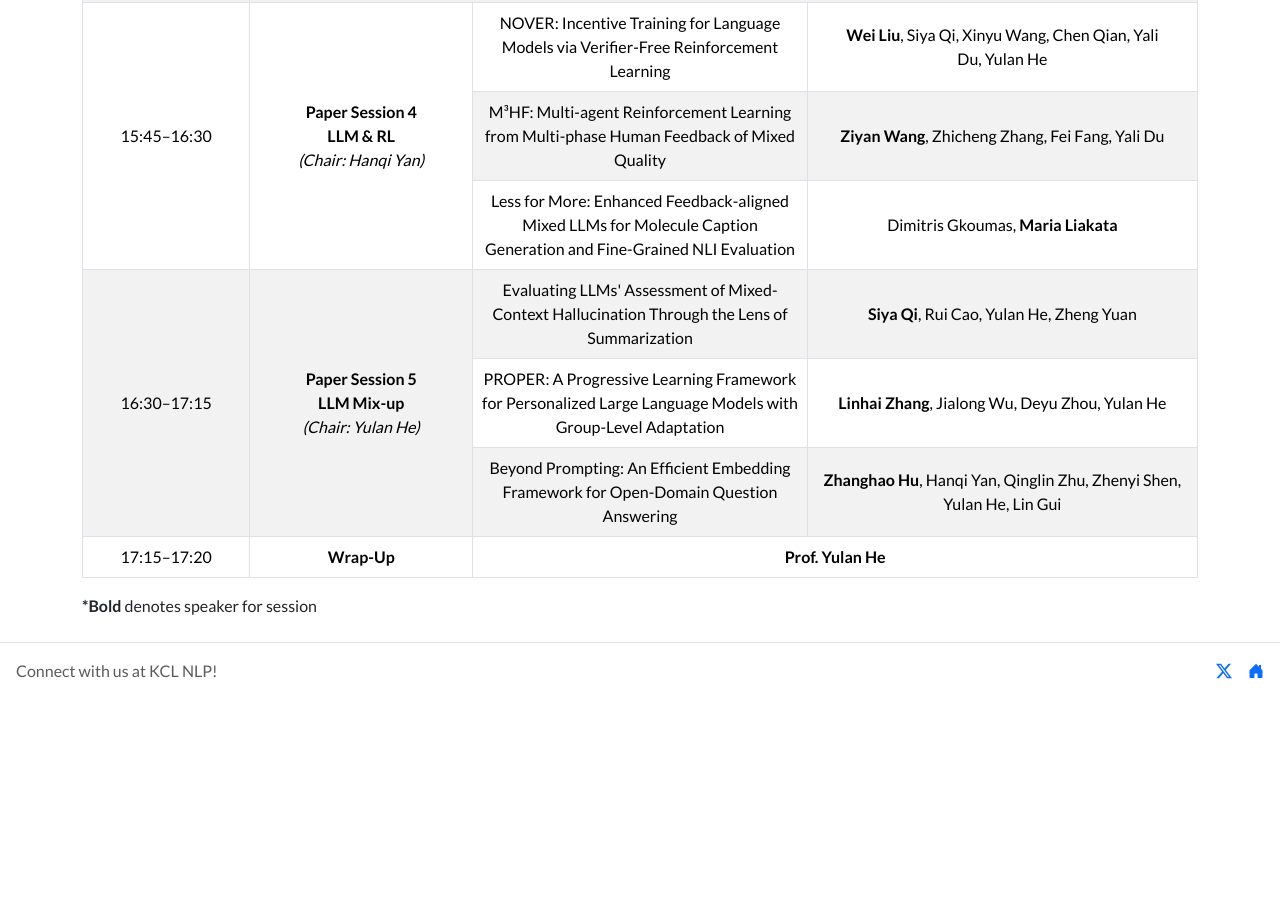
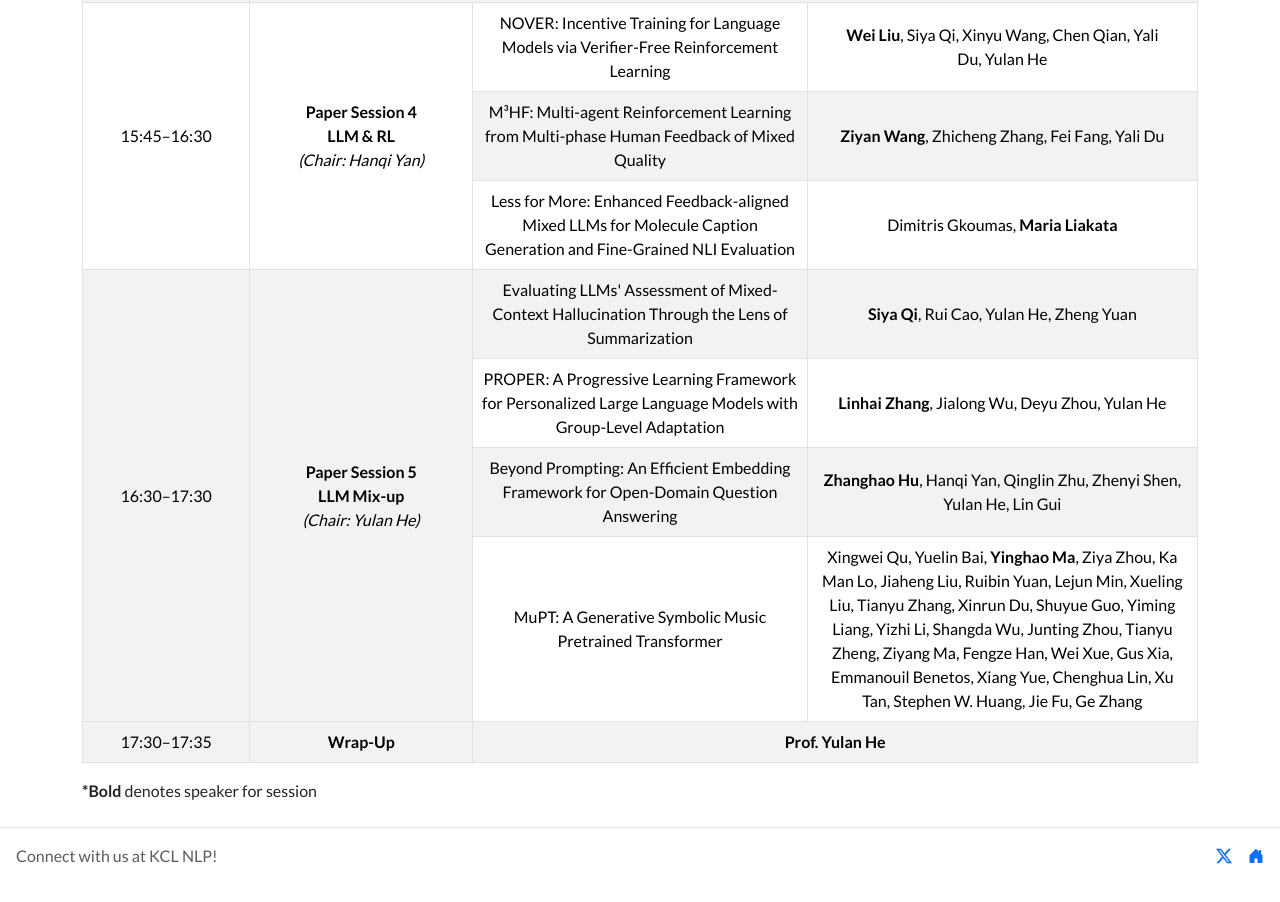
Before and after one commit to PreTrain2025/PreTrain2025.github.io, a plain HTML site: page pages/schedule.html in a window 1280 px wide. Shown: the part 1396-2298 px from the top of the page. Before the commit the page ends 2119 px from the top, so only its background shows below. Drawn offline with nearby package versions, Linux system fonts and the light colour scheme; a script that the page names is missing.

Commit message:
Update schedule.html

```diff
--- a/pages/schedule.html
+++ b/pages/schedule.html
@@ -111,10 +111,11 @@
         <tr><td rowspan="3">15:45–16:30</td><td rowspan="3"><b>Paper Session 4</b><br><b>LLM & RL</b><br><i>(Chair: Hanqi Yan)</i></td><td>NOVER: Incentive Training for Language Models via Verifier-Free Reinforcement Learning</td><td><b>Wei Liu</b>, Siya Qi, Xinyu Wang, Chen Qian, Yali Du, Yulan He</td></tr>
         <tr><td>M³HF: Multi-agent Reinforcement Learning from Multi-phase Human Feedback of Mixed Quality</td><td><b>Ziyan Wang</b>, Zhicheng Zhang, Fei Fang, Yali Du</td></tr>
         <tr><td>Less for More: Enhanced Feedback-aligned Mixed LLMs for Molecule Caption Generation and Fine-Grained NLI Evaluation</td><td>Dimitris Gkoumas, <b>Maria Liakata</b></td></tr>
-        <tr><td rowspan="3">16:30–17:15</td><td rowspan="3"><b>Paper Session 5</b><br><b>LLM Mix-up</b><br><i>(Chair: Yulan He)</i></td><td>Evaluating LLMs' Assessment of Mixed-Context Hallucination Through the Lens of Summarization</td><td><b>Siya Qi</b>, Rui Cao, Yulan He, Zheng Yuan</td></tr>
+        <tr><td rowspan="4">16:30–17:30</td><td rowspan="4"><b>Paper Session 5</b><br><b>LLM Mix-up</b><br><i>(Chair: Yulan He)</i></td><td>Evaluating LLMs' Assessment of Mixed-Context Hallucination Through the Lens of Summarization</td><td><b>Siya Qi</b>, Rui Cao, Yulan He, Zheng Yuan</td></tr>
         <tr><td>PROPER: A Progressive Learning Framework for Personalized Large Language Models with Group-Level Adaptation</td><td><b>Linhai Zhang</b>, Jialong Wu, Deyu Zhou, Yulan He</td></tr>
         <tr><td>Beyond Prompting: An Efficient Embedding Framework for Open-Domain Question Answering</td><td><b>Zhanghao Hu</b>, Hanqi Yan, Qinglin Zhu, Zhenyi Shen, Yulan He, Lin Gui</td></tr>
-        <tr><td>17:15–17:20</td><td><b>Wrap-Up</b></td><td colspan="2"><b>Prof. Yulan He</b></td></tr>
+        <tr><td>MuPT: A Generative Symbolic Music Pretrained Transformer</td><td>Xingwei Qu, Yuelin Bai, <b>Yinghao Ma</b>, Ziya Zhou, Ka Man Lo, Jiaheng Liu, Ruibin Yuan, Lejun Min, Xueling Liu, Tianyu Zhang, Xinrun Du, Shuyue Guo, Yiming Liang, Yizhi Li, Shangda Wu, Junting Zhou, Tianyu Zheng, Ziyang Ma, Fengze Han, Wei Xue, Gus Xia, Emmanouil Benetos, Xiang Yue, Chenghua Lin, Xu Tan, Stephen W. Huang, Jie Fu, Ge Zhang</td></tr>
+        <tr><td>17:30–17:35</td><td><b>Wrap-Up</b></td><td colspan="2"><b>Prof. Yulan He</b></td></tr>
       </tbody>
     </table>
     <p><b>*Bold</b> denotes speaker for session</p>
```
